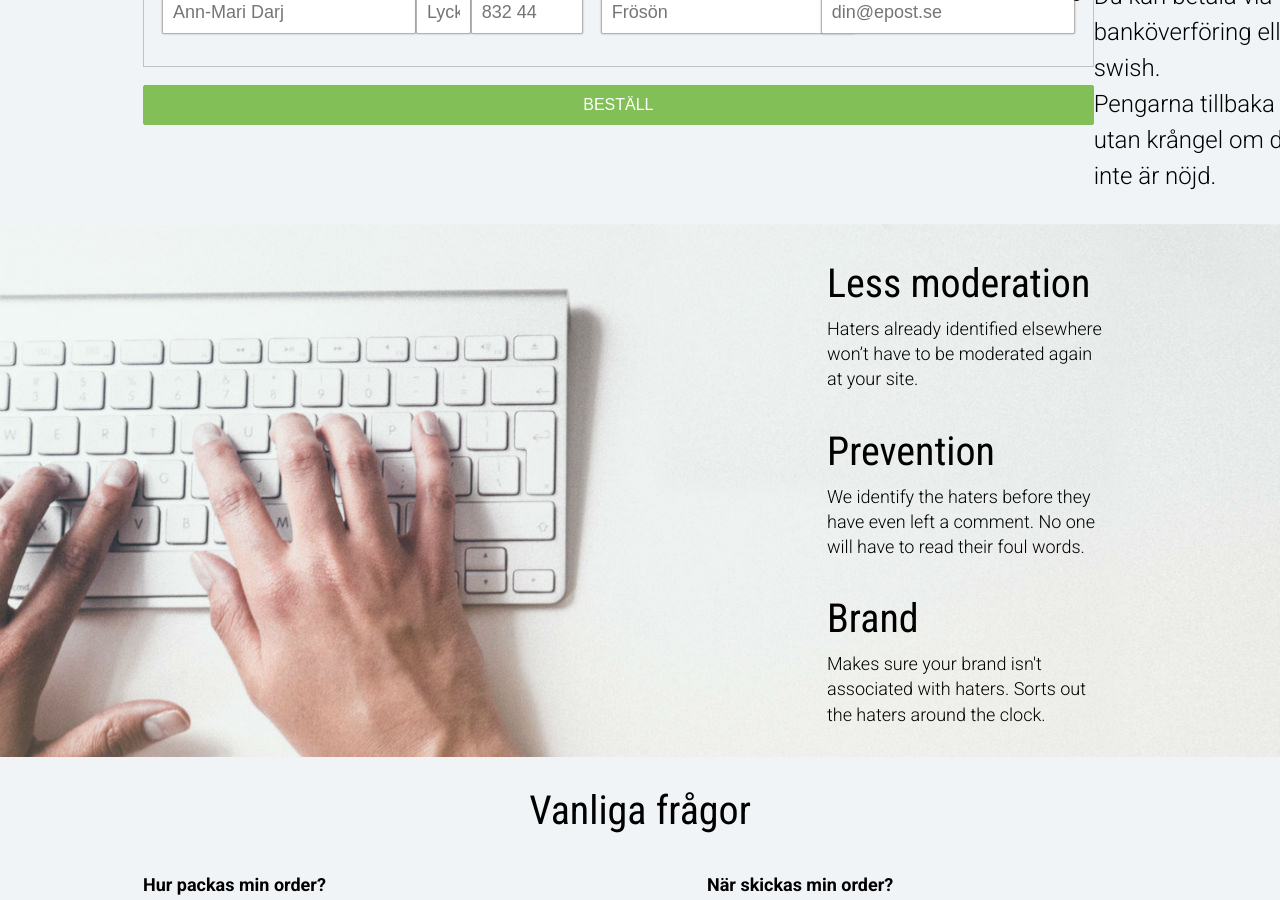
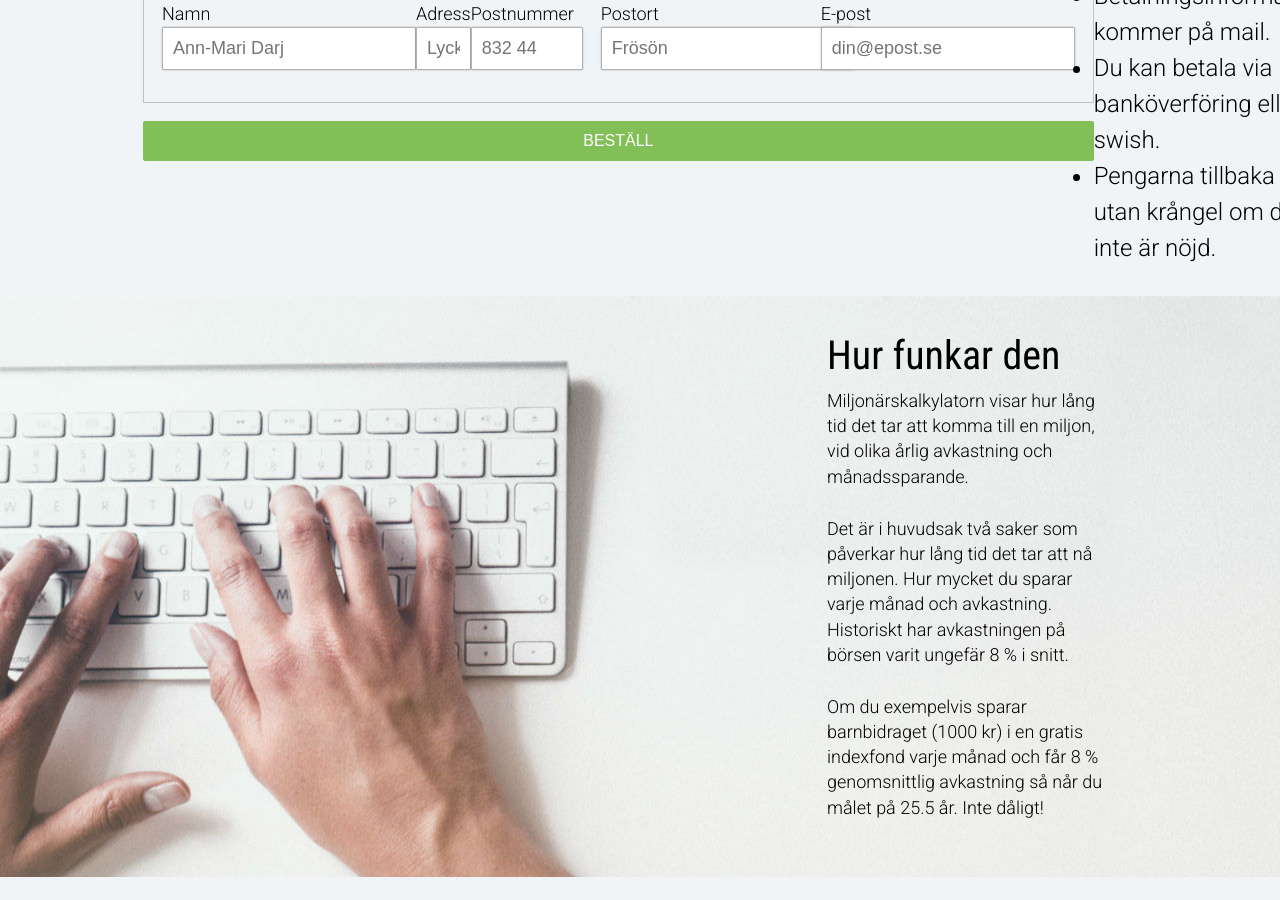
Before and after one commit to amo222/amo222.github.io, a Jekyll site: the page built from index.html, in a window 1280 px wide and 900 px high, scrolled down 1393 px. Built offline with Jekyll 4.4.1, drawn with Linux system fonts in a browser that asks for light colours; some of the changed text lies outside the part shown.

Commit message:
Copy fixes

```diff
--- a/_config.yml
+++ b/_config.yml
@@ -3,7 +3,7 @@
 email: annmari.darj@gmail.com
 description: > # Din väg till miljonen.
 baseurl: "" # the sub-path of your site, e.g. /blog/
-url: "https://amo222.github.io/" # the base host-name & protocol for your site
+url: "https://forstamiljonen.se/" # the base host-name & protocol for your site
 # twitter_username: jekyllrb
 # github_username:  jekyll
 
--- a/_includes/footer.html
+++ b/_includes/footer.html
@@ -1,3 +1,3 @@
 <footer class="footer">
-  Gjort med <img alt="love" class="footer_heart" src="./assets/images/footer_icon.svg">
+  Gjort med <img alt="love" class="footer_heart" src="./assets/images/footer_icon.svg"> av Ann-Mari Darj
 </footer>
--- a/index.html
+++ b/index.html
@@ -3,17 +3,17 @@
 ---
 <div class="hero">
   <div>
-    <h1 class="hero_headline">Din väg till miljonen börjar&nbsp;här.</h1>
+    <h1 class="hero_headline">Vägen till miljonen börjar&nbsp;här.</h1>
   </div>
 </div>
 <div class="section section--description">
     <div class="inner description">
-        <p class="description_text">A solution for companies where haters are a problem, crowdscreen is a crowdsourced service that automatically keep haters out of discussions. Unlike traditional moderation, crowdscreen is mostly automated and gets smarter for each processed comment.</p>
+        <p class="description_text">Ge bort en personlig och stilren tavla till någon som du tycker om. Tanken med tavlan är att den pedagogiskt och enkelt ska synliggöra vägen till första miljonen och motivera mottagaren till ett satsa på ett långsiktigt sparande. Kanske börjar din väg till miljonär&nbsp;här?</p>
     </div>
 </div>
 <div id="order" class="section section--order">
     <div class="inner order">
-        <form class="form" method="POST" action="http://formspree.io/annmari.darj@gmail.com">
+        <form class="form" method="POST" action="http://formspree.io/annmari@forstamiljonen.se">
             <fieldset class="fieldset fieldset--receiver">
                 <label class="form_label" for="receiver_name">Mottagarens namn</label>
                 <input id="receiver_name" type="input" class="form_input" name="receiver_name">
@@ -53,7 +53,8 @@
         </form>
         <div class="summary">
             <ul class="summary_list">
-                <li class="summary_item">129 kr (inkl. moms)</li>
+                <li class="summary_item">129 kr (inkl. moms) till och med februari.</li>
+                <li class="summary_item">Ordinarie pris 250 kr.</li>
                 <li class="summary_item">Fri frakt.</li>
                 <li class="summary_item">Skickas inom 3 arbetsdagar.</li>
                 <li class="summary_item">Betalningsinformation kommer på mail.</li>
@@ -67,16 +68,10 @@
     <div class="inner">
         <div class="usp_container">
             <div class="usp">
-                <h3 class="usp_headline">Less moderation</h3>
-                <p class="usp_text">Haters already identified elsewhere won’t have to be moderated again at your&nbsp;site.</span>
-            </div>
-            <div class="usp">
-                <h3 class="usp_headline">Prevention</h3>
-                <p class="usp_text">We identify the haters before they have even left a&nbsp;comment. No one will have to read their foul words.</span>
-            </div>
-            <div class="usp">
-                <h3 class="usp_headline">Brand</h3>
-                <p class="usp_text">Makes sure your brand isn't associated with&nbsp;haters. Sorts out the haters around the clock.</span>
+                <h3 class="usp_headline">Hur funkar den</h3>
+                <p class="usp_text">Miljonärskalkylatorn visar hur lång tid det tar att komma till en miljon, vid olika årlig avkastning och månadssparande.<p>
+                <p class="usp_text">Det är i huvudsak två saker som påverkar hur lång tid det tar att nå miljonen. Hur mycket du sparar varje månad och avkastning. Historiskt har avkastningen på börsen varit ungefär 8 % i snitt.<p>
+                <p class="usp_text">Om du exempelvis sparar barnbidraget (1000 kr) i en gratis indexfond varje månad och får 8&nbsp;% genomsnittlig avkastning så når du målet på 25.5 år. Inte dåligt!<p>
             </div>
         </div>
     </div>
@@ -87,7 +82,7 @@
         <div class="faq_container">
             <div class="faq_item">
                 <h4 class="faq_question">Hur packas min order?</h4>
-                <p class="faq_answer">Vi packar utskriften tillsammans med en kartongbit för säkra så att den inte viks under posthanteringen. Utöver det ett vanligt C4-kuvert.</p>
+                <p class="faq_answer">Vi packar utskriften i ett hårt C4-kuvert för säkra så att den inte viks under posthanteringen.</p>
             </div>
             <div class="faq_item">
                 <h4 class="faq_question">När skickas min order?</h4>
@@ -99,7 +94,7 @@
             </div>
             <div class="faq_item">
                 <h4 class="faq_question">Jag vill ha pengarna tillbaka.</h4>
-                <p class="faq_answer">Skicka ett mail till annmari.darj@gmail.se så får du vidare instruktioner.</p>
+                <p class="faq_answer">Skicka ett mail till <a href="mailto:annmari@forstamiljonen.se">annmari@forstamiljonen.se</a> så får du vidare instruktioner.</p>
             </div>
         </div>
     </div>
```
